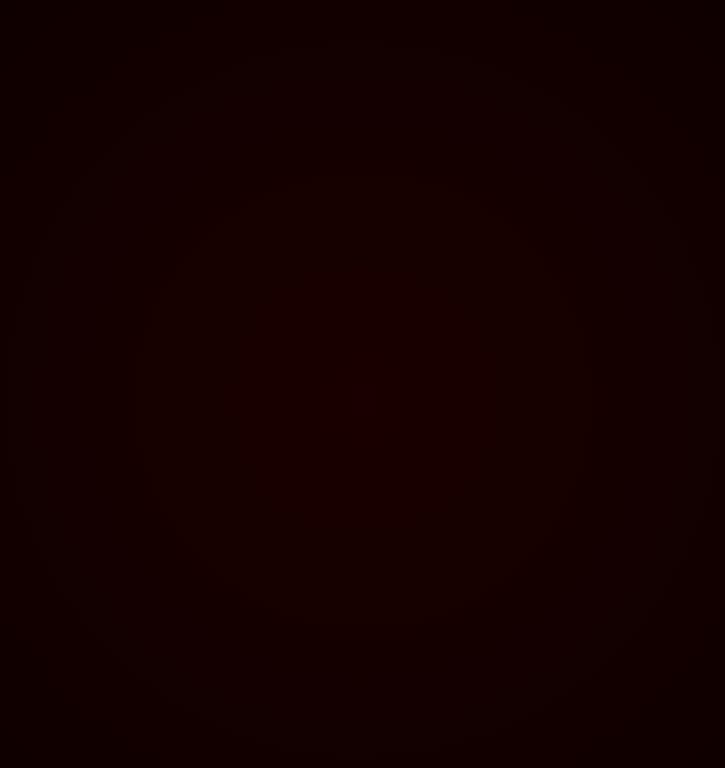
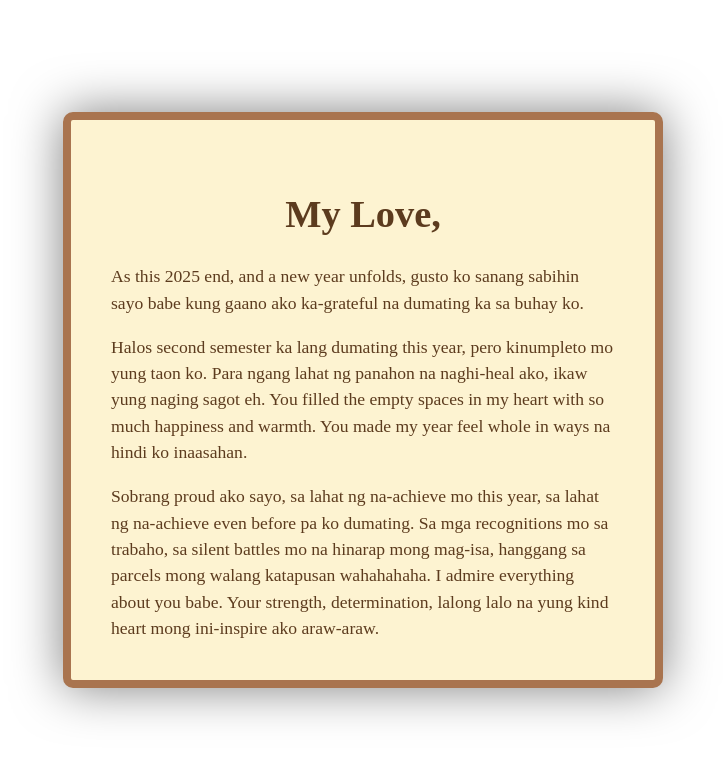
Before and after one commit to benjomdg1/LOVE-KITA-ELAINE-HMPPPP, a plain HTML site: page index.html in a window 1280 px wide. Shown: the whole page, without its empty margins (277-1002 px from the left). Drawn offline with Linux system fonts and the light colour scheme.

Commit message:
Update style.css

```diff
--- a/style.css
+++ b/style.css
@@ -1,127 +1,62 @@
-@import url('https://fonts.googleapis.com/css2?family=Shadows+Into+Light&display=swap');
-
-body {
-  margin: 0;
-  height: 100vh;
-  background: radial-gradient(circle at center, #1a0000 0%, #0a0000 100%);
-  overflow: hidden;
+/* Main container: center content */
+.container {
+  position: fixed; /* stay fixed on screen */
+  top: 50%;
+  left: 50%;
+  transform: translate(-50%, -50%);
+  width: 90vw;       /* adjust width */
+  height: 90vh;      /* adjust height */
   display: flex;
   align-items: center;
   justify-content: center;
-  font-family: "Shadows Into Light", cursive;
-}
-
-/* Main container */
-.container {
-  position: relative;
-  width: 100vw;
-  height: 100vh;
   overflow: hidden;
-}
-
-/* Petal heart */
-.petal-heart {
-  position: absolute;
-  top: 50%;
-  left: 50%;
-  width: 350px;
-  height: 350px;
-  transform: translate(-50%, -50%);
-  pointer-events: none;
   z-index: 2;
-}
-
-/* Each petal */
-.petal {
-  position: absolute;
-  width: 24px;
-  height: 28px;
-  background: radial-gradient(circle at 30% 30%, #ff7e9e 0%, #c00040 80%);
-  border-radius: 50% 50% 0 0;
-  transform-origin: bottom center;
-  opacity: 0;
-  animation: bloom 2s ease forwards;
-}
-
-@keyframes bloom {
-  0% {
-    transform: scale(0.2) rotate(0deg);
-    opacity: 0;
-  }
-  50% {
-    opacity: 1;
-    transform: scale(1.1) rotate(10deg);
-  }
-  100% {
-    opacity: 1;
-    transform: scale(1) rotate(0deg);
-  }
-}
-
-/* After heart blooms, fade out petals */
-.petal.fade-out {
-  animation: fadeOut 2.5s ease forwards;
-}
-
-@keyframes fadeOut {
-  to {
-    opacity: 0;
-    transform: scale(0.6) translateY(50px);
-  }
 }
 
 /* Paper reveal */
 .paper {
-  position: absolute;
-  top: 50%;
-  left: 50%;
-  transform: translate(-50%, -50%) scale(0.9);
-  background: url('https://www.transparenttextures.com/patterns/aged-paper.png'), #fdf3d1;
+  position: relative;
+  width: 80%;
+  max-width: 600px;
+  height: 80%;
+  max-height: 80vh;
+  background: #fdf3d1; /* light parchment color */
   border: 8px solid #a9744f;
   border-radius: 10px;
   box-shadow: 0 0 50px rgba(0,0,0,0.5);
   padding: 40px;
   box-sizing: border-box;
-  width: 0;
-  height: auto;
+  overflow: hidden;
+  z-index: 3;
   opacity: 0;
-  overflow: hidden; /* <— keeps text inside while paper expands */
-  z-index: 3;
-  animation: unroll 2.5s ease forwards;
-  animation-delay: 5.5s;
-  max-width: 600px;
-  text-align: left;
+  transform: scale(0.9);
+  transition: transform 1s ease, opacity 1s ease;
 }
 
-@keyframes unroll {
-  0% {
-    width: 0;
-    opacity: 0;
-  }
-  50% {
-    width: 80vw;
-    opacity: 1;
-  }
-  100% {
-    width: 80vw;
-    opacity: 1;
-  }
+.paper.revealed {
+  opacity: 1;
+  transform: scale(1);
 }
 
+/* Make letter scrollable without reducing font */
 .love-letter {
-  opacity: 0;
-  transform: translateY(20px);
-  transition: opacity 2s ease 7s, transform 2s ease 7s;
+  width: 100%;
+  height: 100%;
+  overflow-y: auto;
   color: #5c3b1e;
   font-size: 1.1rem;
   line-height: 1.5;
-  max-width: 80%;
-  margin: 0 auto;
+  padding-right: 10px; /* for scrollbar spacing */
 }
 
-.paper.revealed .love-letter {
-  opacity: 1;
-  transform: translateY(0);
+/* Optional: nice scrollbar */
+.love-letter::-webkit-scrollbar {
+  width: 6px;
+}
+
+.love-letter::-webkit-scrollbar-thumb {
+  background-color: #a9744f;
+  border-radius: 3px;
 }
 
 .love-letter h1 {
@@ -131,15 +66,8 @@ body {
 }
 
 .signature {
-  margin-top: 40px;
+  margin-top: 20px;
   text-align: right;
   font-size: 1.3rem;
   color: #7c4a28;
 }
-
-/* Small screens */
-@media (max-width: 600px) {
-  .paper {
-    padding: 25px;
-  }
-}
```
